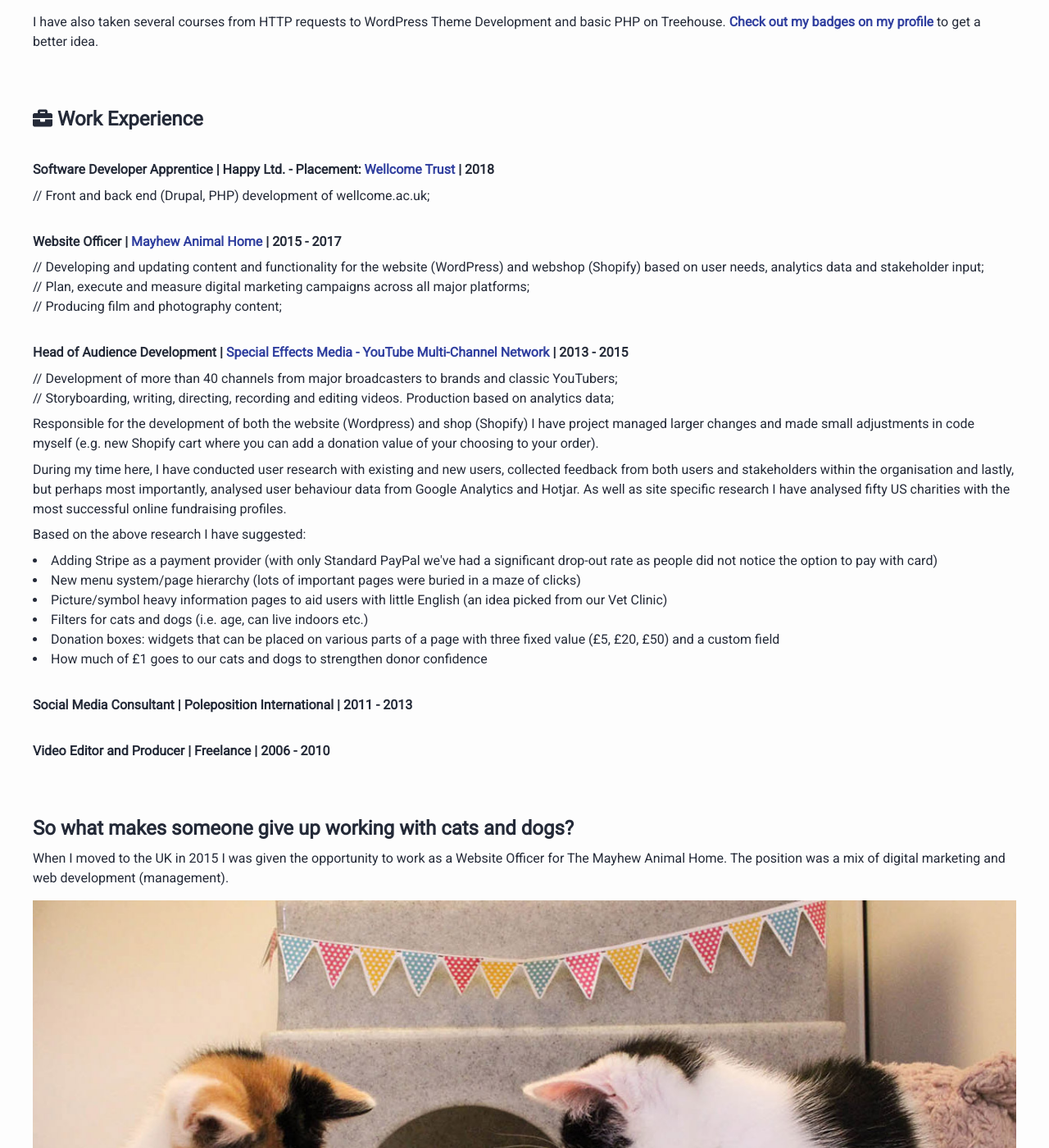
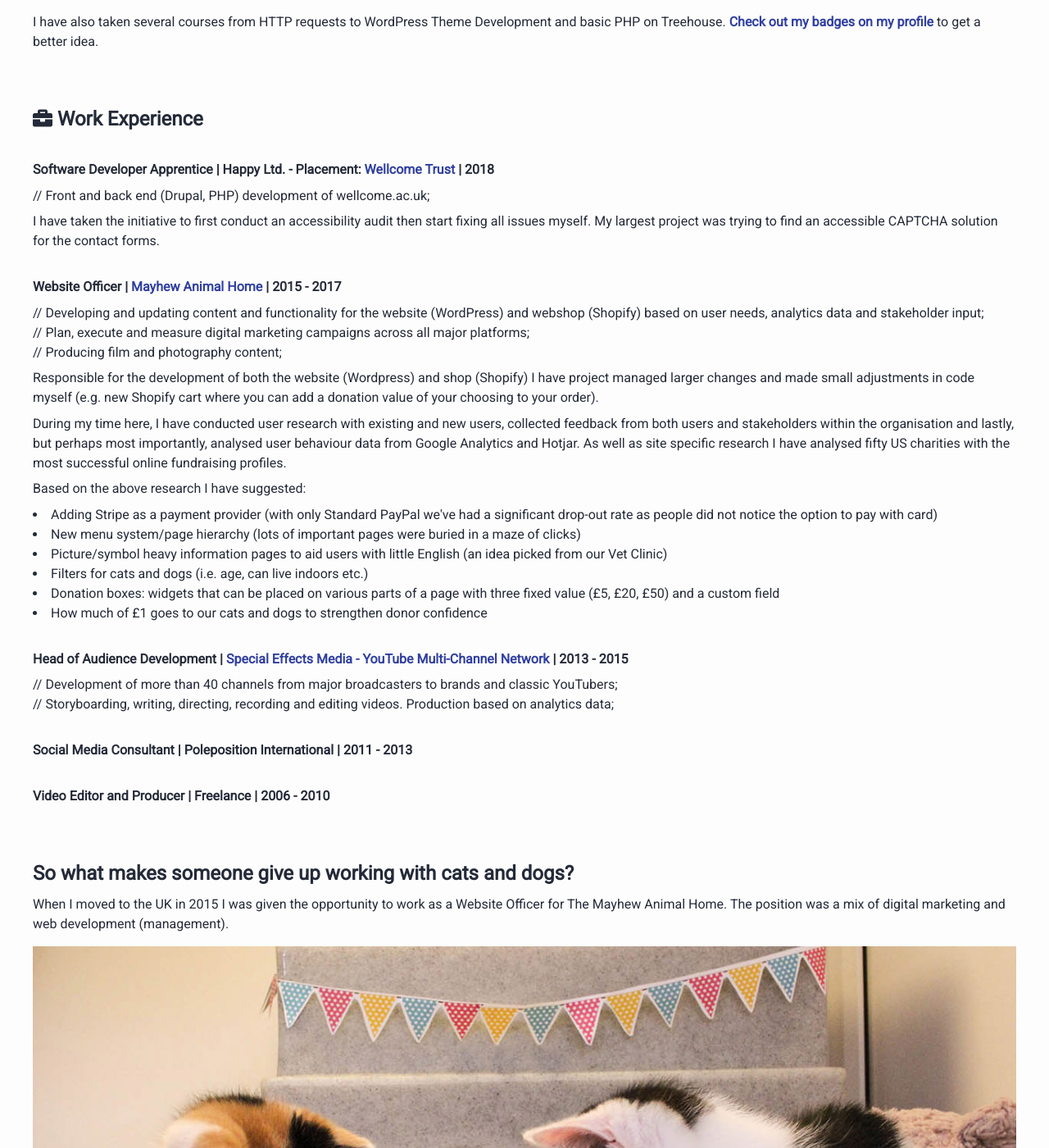
Before and after one commit to krisztin/krisztin.github.io, a Jekyll site: the page built from about.md, in a window 1280 px wide and 1400 px high, scrolled down 1524 px. Shown: the whole window at 82% size. Built offline with Jekyll 4.4.1, drawn with Linux system fonts in a browser that asks for light colours; nearby versions of some CDN libraries.

Commit message:
shouldn't be allowed to update content half asleep

```diff
--- a/about.md
+++ b/about.md
@@ -48,30 +48,34 @@
 
 <div class="mar-tb-2">
 <h4>Software Developer Apprentice | Happy Ltd. - Placement: <a href="https://wellcome.ac.uk" target="_blank" rel="noopener">Wellcome Trust</a> | 2018</h4>
-// Front and back end (Drupal, PHP) development of wellcome.ac.uk;
+<p>// Front and back end (Drupal, PHP) development of wellcome.ac.uk;</p>
+
+<p>I have taken the initiative to first conduct an accessibility audit then start fixing all issues myself. My largest project was trying to find an accessible CAPTCHA solution for the contact forms.</p>
+
 </div>
 <div class="mar-tb-2">
 	<h4>Website Officer | <a href="https://themayhwe.org" target="_blank" rel="noopener">Mayhew Animal Home</a> | 2015 - 2017</h4>
-	// Developing and updating content and functionality for the website (WordPress) and webshop (Shopify) based on user needs, analytics data and stakeholder input;<br />
+	<p>// Developing and updating content and functionality for the website (WordPress) and webshop (Shopify) based on user needs, analytics data and stakeholder input;<br />
 	// Plan, execute and measure digital marketing campaigns across all major platforms;<br />
-	// Producing film and photography content;
+	// Producing film and photography content;</p>
+
+	<p>Responsible for the development of both the website (Wordpress) and shop (Shopify) I have project managed larger changes and made small adjustments in code myself (e.g. new Shopify cart where you can add a donation value of your choosing to your order).</p>
+
+	<p>During my time here, I have conducted user research with existing and new users, collected feedback from both users and stakeholders within the organisation and lastly, but perhaps most importantly, analysed user behaviour data from Google Analytics and Hotjar. As well as site specific research I have analysed fifty US charities with the most successful online fundraising profiles.</p>
+
+	<p>Based on the above research I have suggested:</p>
+	<li>Adding Stripe as a payment provider (with only Standard PayPal we've had a significant drop-out rate as people did not notice the option to pay with card)</li>
+	<li>New menu system/page hierarchy (lots of important pages were buried in a maze of clicks)</li>
+	<li>Picture/symbol heavy information pages to aid users with little English (an idea picked from our Vet Clinic)</li>
+	<li>Filters for cats and dogs (i.e. age, can live indoors etc.)</li>
+	<li>Donation boxes: widgets that can be placed on various parts of a page with three fixed value (£5, £20, £50) and a custom field</li>
+	<li>How much of £1 goes to our cats and dogs to strengthen donor confidence</li>
+
 </div>
 <div class="mar-tb-2">
 	<h4>Head of Audience Development | <a href="http://speceffectmedia.com/" target="_blank" rel="noopener">Special Effects Media - YouTube Multi-Channel Network</a> | 2013 - 2015</h4>
 	<p>// Development of more than 40 channels from major broadcasters to brands and classic YouTubers;<br />
 	// Storyboarding, writing, directing, recording and editing videos. Production based on analytics data;</p>
-
-<p>Responsible for the development of both the website (Wordpress) and shop (Shopify) I have project managed larger changes and made small adjustments in code myself (e.g. new Shopify cart where you can add a donation value of your choosing to your order).</p>
-
-<p>During my time here, I have conducted user research with existing and new users, collected feedback from both users and stakeholders within the organisation and lastly, but perhaps most importantly, analysed user behaviour data from Google Analytics and Hotjar. As well as site specific research I have analysed fifty US charities with the most successful online fundraising profiles.</p>
-
-<p>Based on the above research I have suggested:</p>
-<li>Adding Stripe as a payment provider (with only Standard PayPal we've had a significant drop-out rate as people did not notice the option to pay with card)</li>
-<li>New menu system/page hierarchy (lots of important pages were buried in a maze of clicks)</li>
-<li>Picture/symbol heavy information pages to aid users with little English (an idea picked from our Vet Clinic)</li>
-<li>Filters for cats and dogs (i.e. age, can live indoors etc.)</li>
-<li>Donation boxes: widgets that can be placed on various parts of a page with three fixed value (£5, £20, £50) and a custom field</li>
-<li>How much of £1 goes to our cats and dogs to strengthen donor confidence</li>
 
 </div>
 <div class="mar-tb-2">
```
Also changed, not shown: 1 other file.
